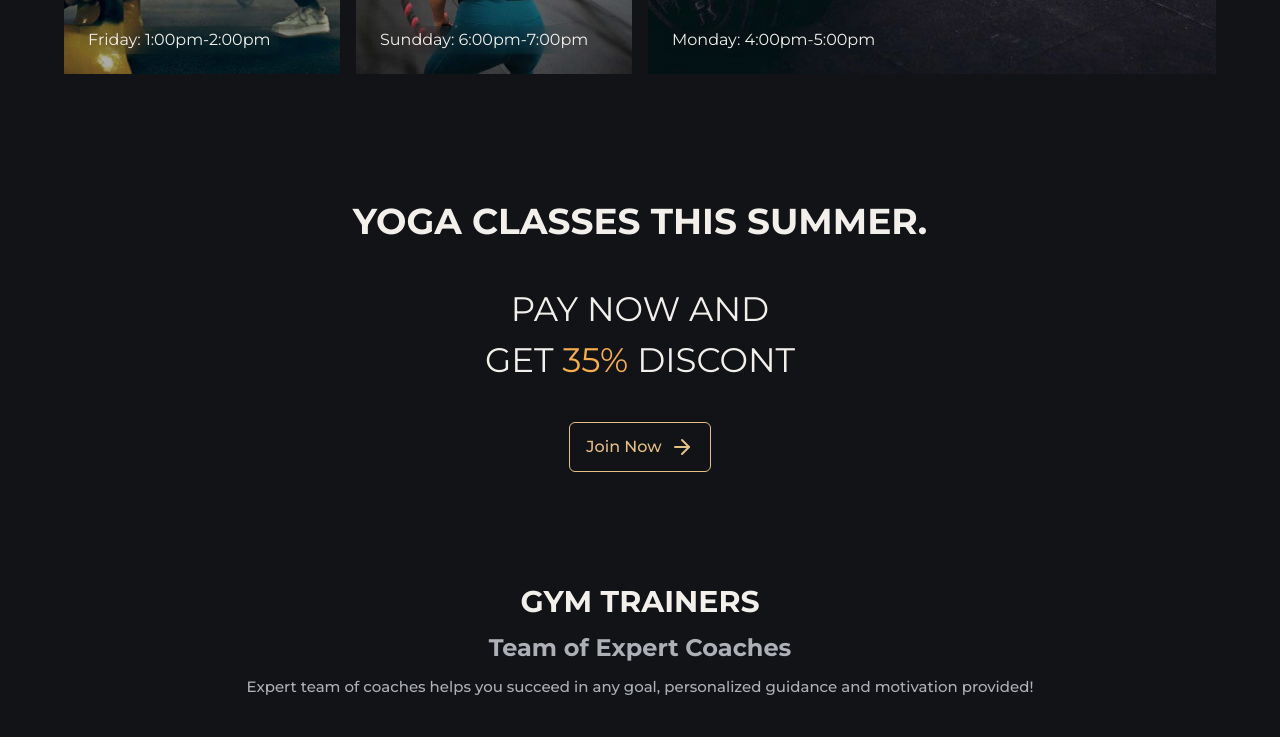
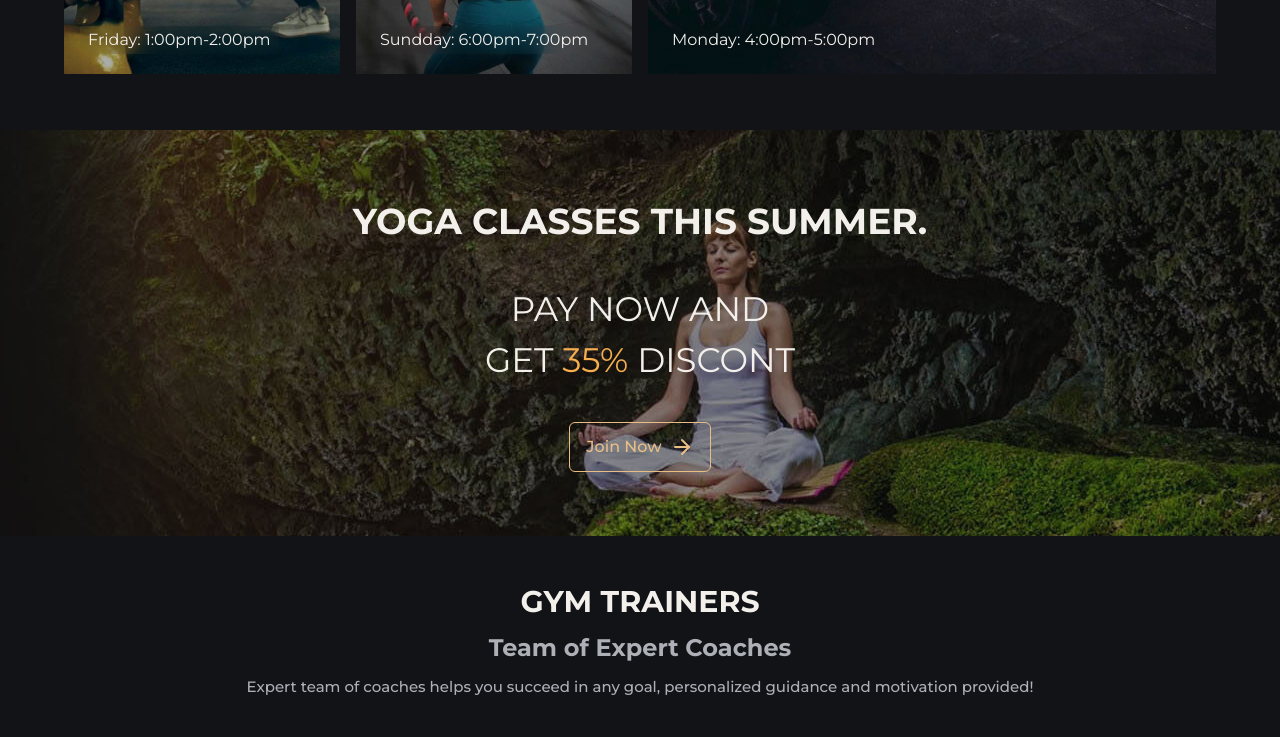
Before and after one commit to abhisheksooni/Gym-mate, a React (Vite) app: page / in a window 1280 px wide. Shown: the part 1960-2697 px from the top of the page. Built offline with nearby package versions, Linux system fonts and the light colour scheme.

Commit message:
image fix

```diff
--- a/src/components/YogaAdd/YogaAdd.jsx
+++ b/src/components/YogaAdd/YogaAdd.jsx
@@ -3,7 +3,7 @@ import Button from '../Button/Button'
 
 function YogaAdd({img="bg2", h, p, span, pp, className, btntext,to}) {
   return (
-    <div className={` ${"bg-"+img}  bg-no-repeat-y w-full  uppercase text-text1 flex flex-col items-center p-6 py-16 my-12 ${className}`}>
+    <div className={` ${"bg-"+img?"addbg2":""}  bg-no-repeat-y w-full  uppercase text-text1 flex flex-col items-center p-6 py-16 my-12 ${className}`}>
         <h2  className=' text-[36px] font-bold text-center '>{h ? h:"yoga classes this summer"+"."}</h2>
 
             <p className=' text-[34px] w-80 text-center text-text1 my-9 '>{p? p : "pay now and  get"}<span className=' text-gold'>{span? span :" 35% "}</span>{pp? pp :"discont"}</p>
--- a/src/index.css
+++ b/src/index.css
@@ -32,6 +32,7 @@ max-width: 124rem;
 .bg-textbg{
     background-image: url('./Images/who-we-are/title-bg.svg');
 }
+
 .bg-ci1{
     background-image: url('./Images/classes/cycling.jpg');
 }
@@ -50,6 +51,9 @@ max-width: 124rem;
 .bg-ci6{
     background-image: url('./Images/classes/powerlifting.jpg');
 }
+.addbg2{
+    background-image: url('./Images/backgorund_image.jpg');
+}
 
 .bg-BMIbg{
     background-image: url('./Images/BMI/bmi.jpg');
```
